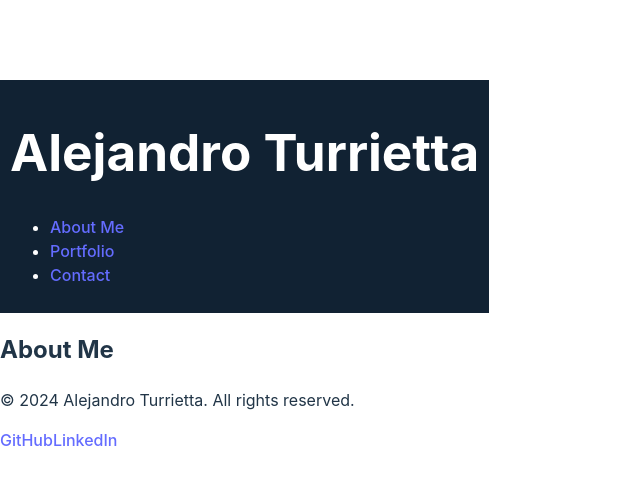
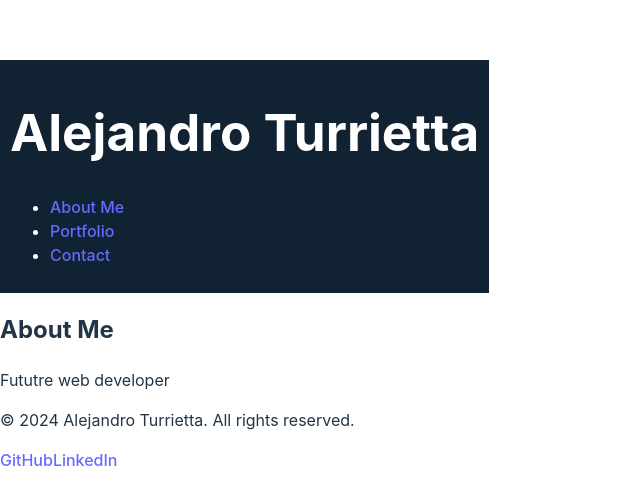
Before and after one commit to turriettaa/react-portfolio, a React (Vite) app: page / in a window 1280 px wide. Shown: the part 134-638 px from the top of the page, without its empty margins (0-640 px from the left). Built offline with nearby package versions, Linux system fonts and the light colour scheme.

Commit message:
Update About.jsx

```diff
--- a/src/pages/About.jsx
+++ b/src/pages/About.jsx
@@ -1,12 +1,11 @@
 import React from 'react';
-//import profilePicture from './assets/profile-picture.jpg';
 
 const About = () => {
   return (
     <section>
       <h2>About Me</h2>
       <p>
-        {/* Your bio goes here */}
+        {"Fututre web developer"}
       </p>
     </section>
   );
```
